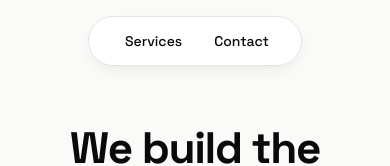
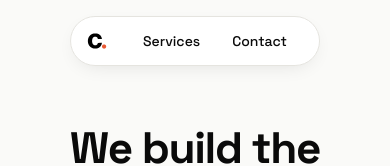
Before and after one commit to laughable-9/cevstudio, a Next.js app: page / in a window 390 px wide. Shown: the top 166 px of the page. Built offline with nearby package versions, Linux system fonts and the light colour scheme.

Commit message:
feat(nav): show compact c-dot mark on mobile and space out links

```diff
--- a/app/components/Nav.tsx
+++ b/app/components/Nav.tsx
@@ -35,15 +35,20 @@ export default function Nav() {
           href="#top"
           aria-label="cev.studio — back to top"
           onClick={(e) => goTo(e, "#top")}
-          className="flex items-center"
+          className="mr-4 flex items-center md:mr-6"
         >
+          {/* Full wordmark on desktop, compact c-dot mark on mobile */}
           <Image
             src="/logo-nav.png"
             alt="cev.studio"
             width={2368}
             height={388}
             priority
-            className="h-[18px] w-auto -translate-y-[1.5px]"
+            className="hidden h-[18px] w-auto -translate-y-[1.5px] md:block"
+          />
+          <span
+            aria-hidden
+            className="h-5 w-5 bg-[url('/favicon.svg')] bg-contain bg-center bg-no-repeat md:hidden"
           />
         </a>
         <a
```
